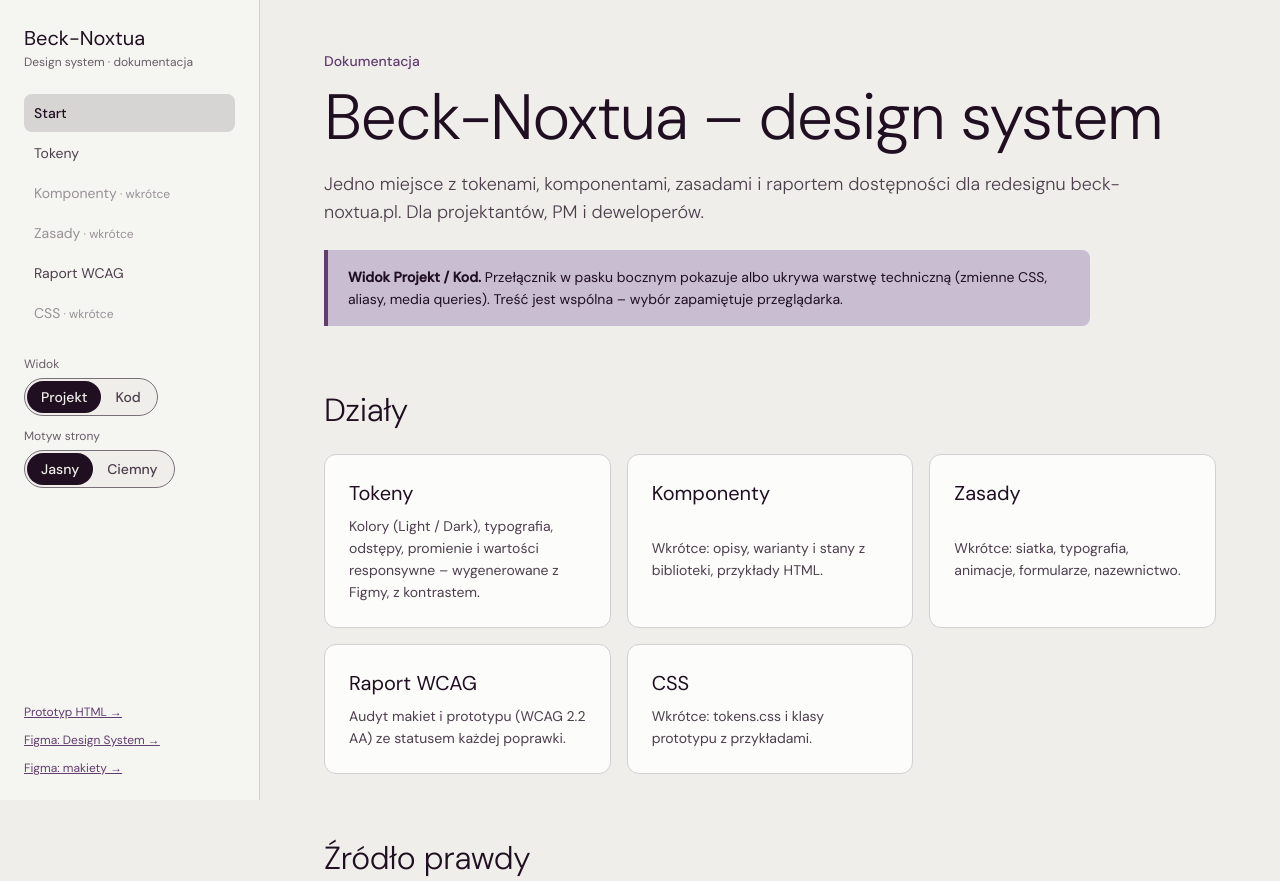
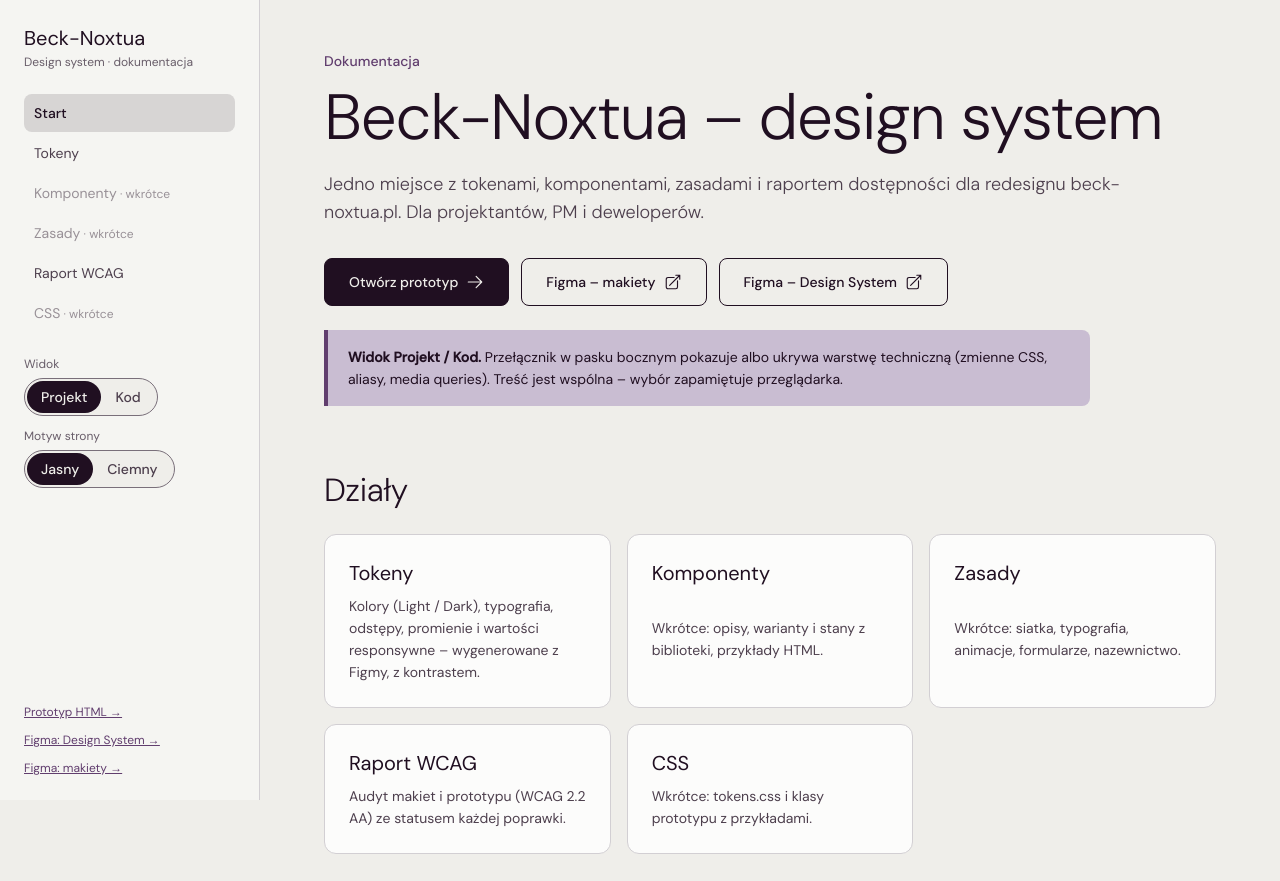
Before and after one commit to panrsmigielski-design/beck-noxtua-prototyp, a plain HTML site: page docs/index.html in a window 1280 px wide. Shown: the top 881 px of the page. Drawn offline with Linux system fonts and the light colour scheme.

Commit message:
Podgląd: przyciski do prototypu i Figmy w dokumentacji

```diff
--- a/docs/assets/docs.css
+++ b/docs/assets/docs.css
@@ -90,3 +90,13 @@ td.hex{white-space:nowrap}
   .side nav{grid-template-columns:repeat(auto-fill,minmax(140px,1fr))}
   .spec{grid-template-columns:1fr}
 }
+
+/* szybkie linki na stronie głównej dokumentacji */
+.quick{display:flex;flex-wrap:wrap;gap:var(--space-12);margin:var(--space-32) 0 var(--space-8)}
+.qbtn{display:inline-flex;align-items:center;gap:var(--space-8);min-height:48px;padding:0 var(--space-24);border:1px solid var(--action-secondary-border);border-radius:var(--radius-sm);color:var(--action-secondary-text);font:var(--t-label);text-decoration:none;transition:background .2s,color .2s}
+.qbtn svg{width:18px;height:18px;flex:none}
+.qbtn:hover,.qbtn:focus-visible{background:var(--action-secondary-bg-hover)}
+.qbtn:focus-visible{outline:2px solid var(--focus-ring);outline-offset:3px}
+.qbtn.primary{background:var(--action-primary-bg);border-color:var(--action-primary-bg);color:var(--action-primary-text)}
+.qbtn.primary:hover,.qbtn.primary:focus-visible{background:var(--action-primary-bg-hover);border-color:var(--action-primary-bg-hover)}
+@media(max-width:600px){.quick{flex-direction:column}.qbtn{justify-content:center}}
--- a/docs/index.html
+++ b/docs/index.html
@@ -17,6 +17,12 @@
   <span class="eyebrow">Dokumentacja</span>
   <h1>Beck-Noxtua – design system</h1>
   <p class="lead">Jedno miejsce z tokenami, komponentami, zasadami i raportem dostępności dla redesignu beck-noxtua.pl. Dla projektantów, PM i deweloperów.</p>
+
+  <nav class="quick" aria-label="Szybkie linki">
+    <a class="qbtn primary" href="../prototyp/index.html">Otwórz prototyp <svg viewBox="0 0 24 24" fill="none" stroke="currentColor" stroke-width="1.5" stroke-linecap="round" stroke-linejoin="round" aria-hidden="true"><path d="M13.5 4.5 21 12m0 0-7.5 7.5M21 12H3"/></svg></a>
+    <a class="qbtn" href="https://www.figma.com/design/WEUuqlkCpFItPX2oXOLU0u/" target="_blank" rel="noopener">Figma – makiety <svg viewBox="0 0 24 24" fill="none" stroke="currentColor" stroke-width="1.5" stroke-linecap="round" stroke-linejoin="round" aria-hidden="true"><path d="M13.5 6H5.25A2.25 2.25 0 0 0 3 8.25v10.5A2.25 2.25 0 0 0 5.25 21h10.5A2.25 2.25 0 0 0 18 18.75V10.5m-10.5 6L21 3m0 0h-5.25M21 3v5.25"/></svg><span class="sr-only"> (otwiera się w nowej karcie)</span></a>
+    <a class="qbtn" href="https://www.figma.com/design/eTSMJ5Cs2LeK2tFohwT97U/" target="_blank" rel="noopener">Figma – Design System <svg viewBox="0 0 24 24" fill="none" stroke="currentColor" stroke-width="1.5" stroke-linecap="round" stroke-linejoin="round" aria-hidden="true"><path d="M13.5 6H5.25A2.25 2.25 0 0 0 3 8.25v10.5A2.25 2.25 0 0 0 5.25 21h10.5A2.25 2.25 0 0 0 18 18.75V10.5m-10.5 6L21 3m0 0h-5.25M21 3v5.25"/></svg><span class="sr-only"> (otwiera się w nowej karcie)</span></a>
+  </nav>
 
   <div class="note"><b>Widok Projekt / Kod.</b> Przełącznik w pasku bocznym pokazuje albo ukrywa warstwę techniczną (zmienne CSS, aliasy, media queries). Treść jest wspólna – wybór zapamiętuje przeglądarka.</div>
 
```
